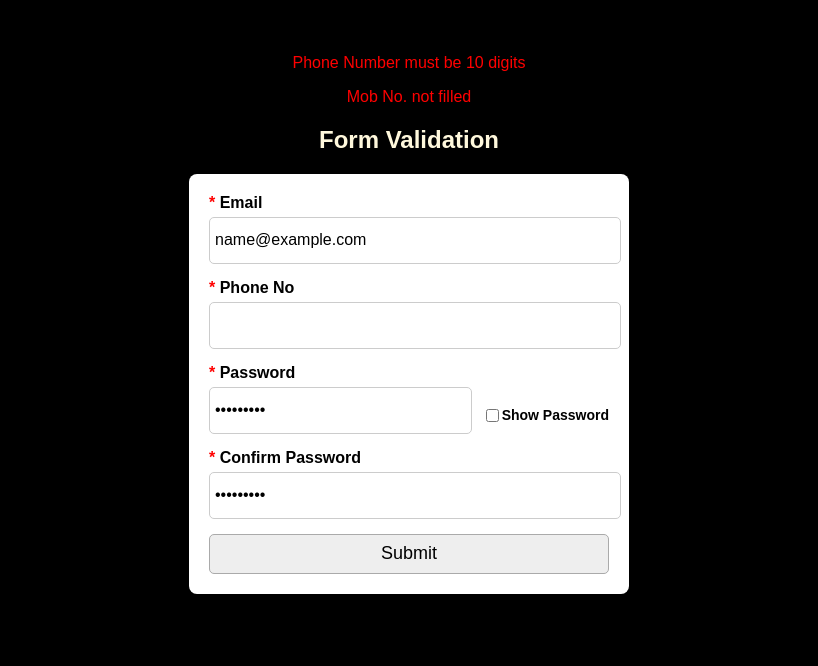
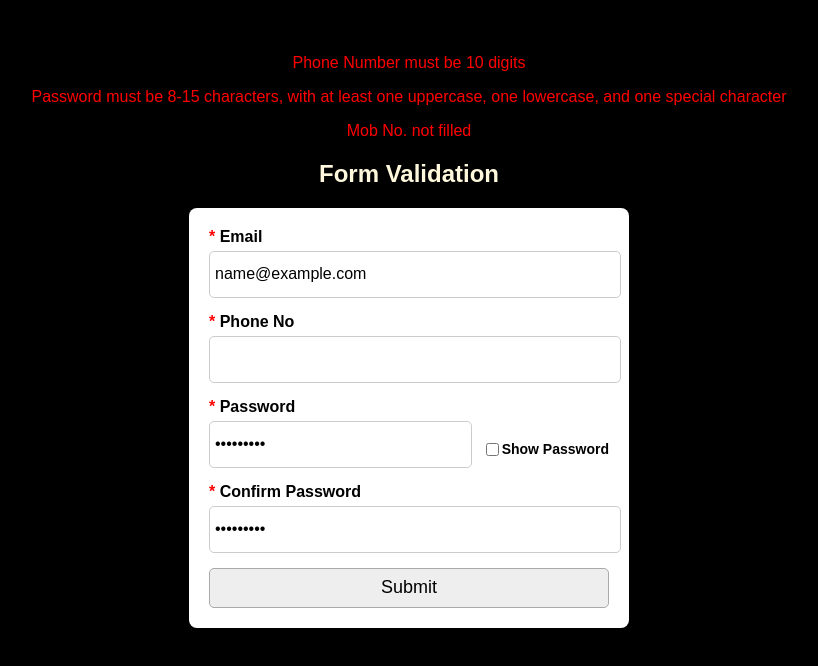
Before and after one commit to TejasOlishetri/Form-Validation, a plain HTML site: page index.html in a window 1280 px wide. Both pictures are taken after typing "name@example.com", "Sample", "Sample123", "Sample123" into the empty fields and a click on the input "Submit". Shown: the whole page, without its empty margins (231-1049 px from the left). Drawn offline with nearby package versions, Linux system fonts and the light colour scheme.

Commit message:
Update index.html

```diff
--- a/index.html
+++ b/index.html
@@ -46,20 +46,19 @@
       $(this).val($(this).val().replace(/[^0-9]/g, '').slice(0, 10));
     });
 
-    // ✅ jQuery toggle for show/hide password
+
     $("#togglePassword").on("click", function () {
       const pass = $("#password");
       const type = pass.attr("type") === "password" ? "text" : "password";
       pass.attr("type", type);
     });
 
-    // ✅ Email validation function
     function isEmail(email) {
       var regex = /^([a-zA-Z0-9_.+-])+\@(([a-zA-Z0-9-])+\.)+([a-zA-Z0-9]{2,4})+$/;
       return regex.test(email);
     }
 
-    // ✅ Form validation on submit
+
     $("#submitbt").click(function (e) {
       e.preventDefault();
 
@@ -99,6 +98,55 @@
         $("#error").html(errormsg + missfield);
       }
     });
+function isPasswordValid(password) {
+  var regex = /^(?=.*[a-z])(?=.*[A-Z])(?=.*[^a-zA-Z0-9]).{8,15}$/;
+  return regex.test(password);
+}
+
+$("#submitbt").click(function (e) {
+  e.preventDefault();
+
+  $("#error").html("").css("color", "red");
+  $("#sucess").html("");
+
+  let errormsg = "";
+  let missfield = "";
+
+  if ($("#Email").val() == "") {
+    missfield += "<p>Email not filled</p>";
+  }
+
+  if ($("#phone").val() == "") {
+    missfield += "<p>Mob No. not filled</p>";
+  }
+
+  if ($("#password").val() == "") {
+    missfield += "<p>Password not filled</p>";
+  }
+
+  if (!isEmail($("#Email").val())) {
+    errormsg += "<p>Email is not valid</p>";
+  }
+
+  if (!$.isNumeric($("#phone").val()) || $("#phone").val().length != 10) {
+    errormsg += "<p>Phone Number must be 10 digits</p>";
+  }
+
+  if (!isPasswordValid($("#password").val())) {
+    errormsg += "<p>Password must be 8-15 characters, with at least one uppercase, one lowercase, and one special character</p>";
+  }
+
+  if ($("#password").val() !== $("#Confirm-Password").val()) {
+    errormsg += "<p>Password does not match</p>";
+  }
+
+  if (errormsg === "" && missfield === "") {
+    $("#sucess").html("Your Registration has Successfully Done!").css("color", "green");
+  } else {
+    $("#error").html(errormsg + missfield);
+  }
+});
+
   </script>
 </body>
 </html>
```
